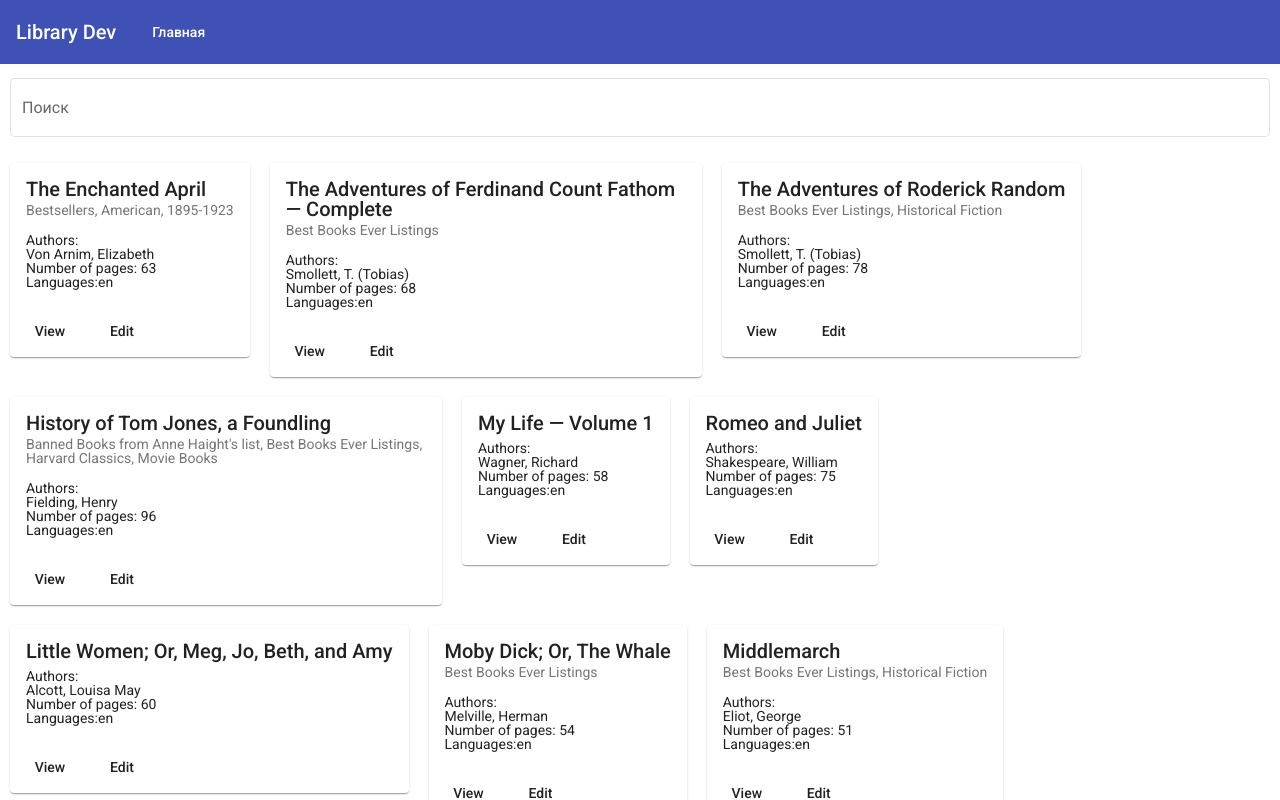
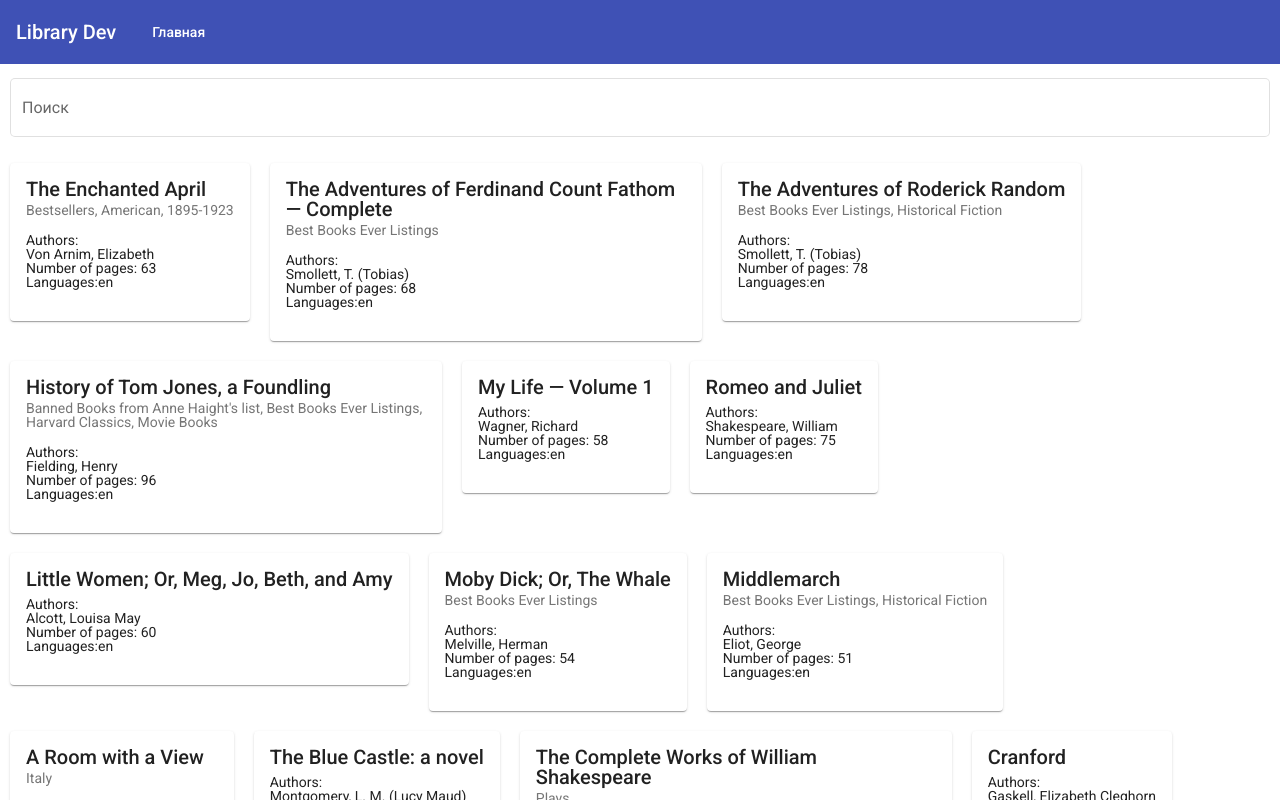
Before and after one commit to 14837-eng/Book-app, an Angular app: page / in a window 1280 px wide. Shown: the top 800 px of the page. Built offline with nearby package versions, Linux system fonts and the light colour scheme.

Commit message:
feat(book-item): Add action btns

```diff
--- a/src/app/shared/components/book-item/book-item.component.html
+++ b/src/app/shared/components/book-item/book-item.component.html
@@ -31,7 +31,8 @@
     </div>
   </mat-card-content>
   <mat-card-actions>
-    <button mat-button>View</button>
-    <button mat-button>Edit</button>
+    <ng-container *ngFor="let btn of actionBtns">
+      <button mat-button (click)="onClick(btn)">{{ btn }}</button>
+    </ng-container>
   </mat-card-actions>
 </mat-card>
--- a/src/app/shared/components/book-item/book-item.component.ts
+++ b/src/app/shared/components/book-item/book-item.component.ts
@@ -1,10 +1,17 @@
 import {
   ChangeDetectionStrategy,
   Component,
+  EventEmitter,
   Input,
   OnInit,
+  Output,
 } from '@angular/core';
 import { IBook } from 'src/app/core/interfaces/book.interface';
+
+export interface ActionButtonClickPayload {
+  book: IBook;
+  action: string;
+}
 
 @Component({
   selector: 'app-book-item',
@@ -16,7 +23,18 @@ export class BookItemComponent implements OnInit {
   @Input() book!: IBook;
   @Input() mini = false;
 
+  @Input() actionBtns: string[] = [];
+  @Output() onActionBtnClick: EventEmitter<ActionButtonClickPayload> =
+    new EventEmitter();
+
   constructor() {}
 
   ngOnInit(): void {}
+
+  onClick(action: string) {
+    this.onActionBtnClick.next({
+      book: this.book,
+      action,
+    });
+  }
 }
```
